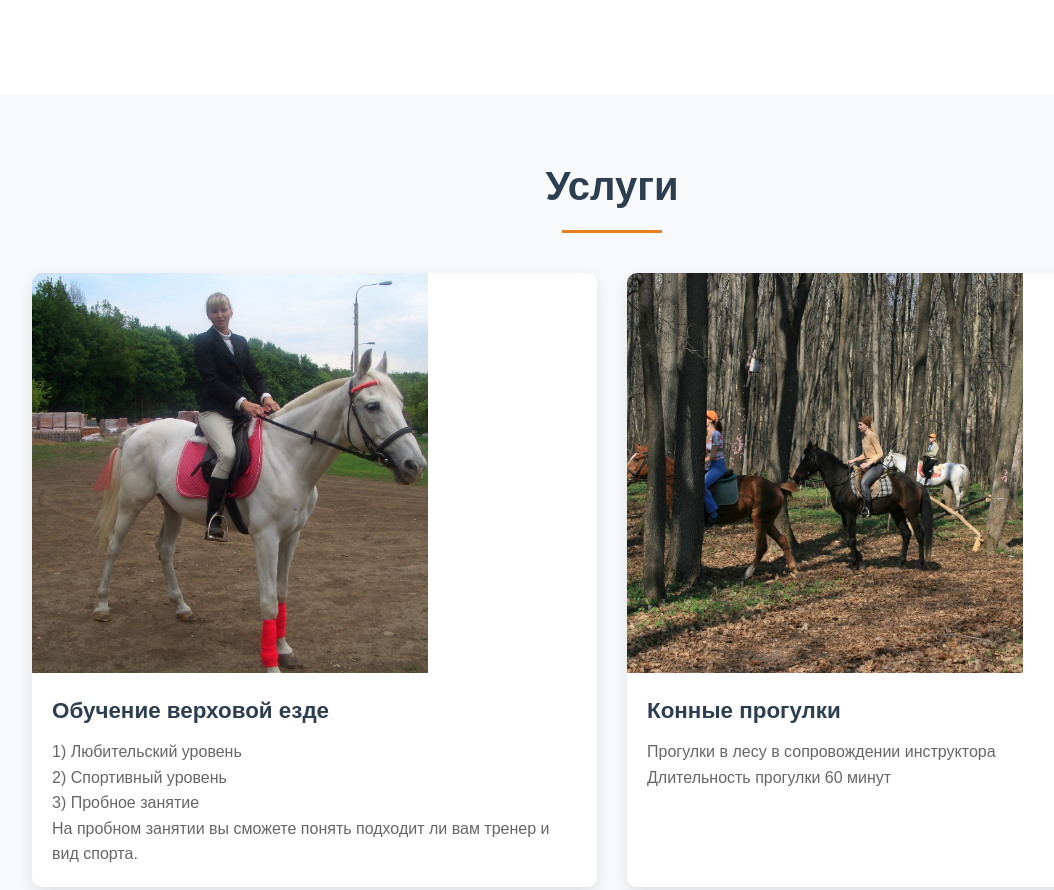
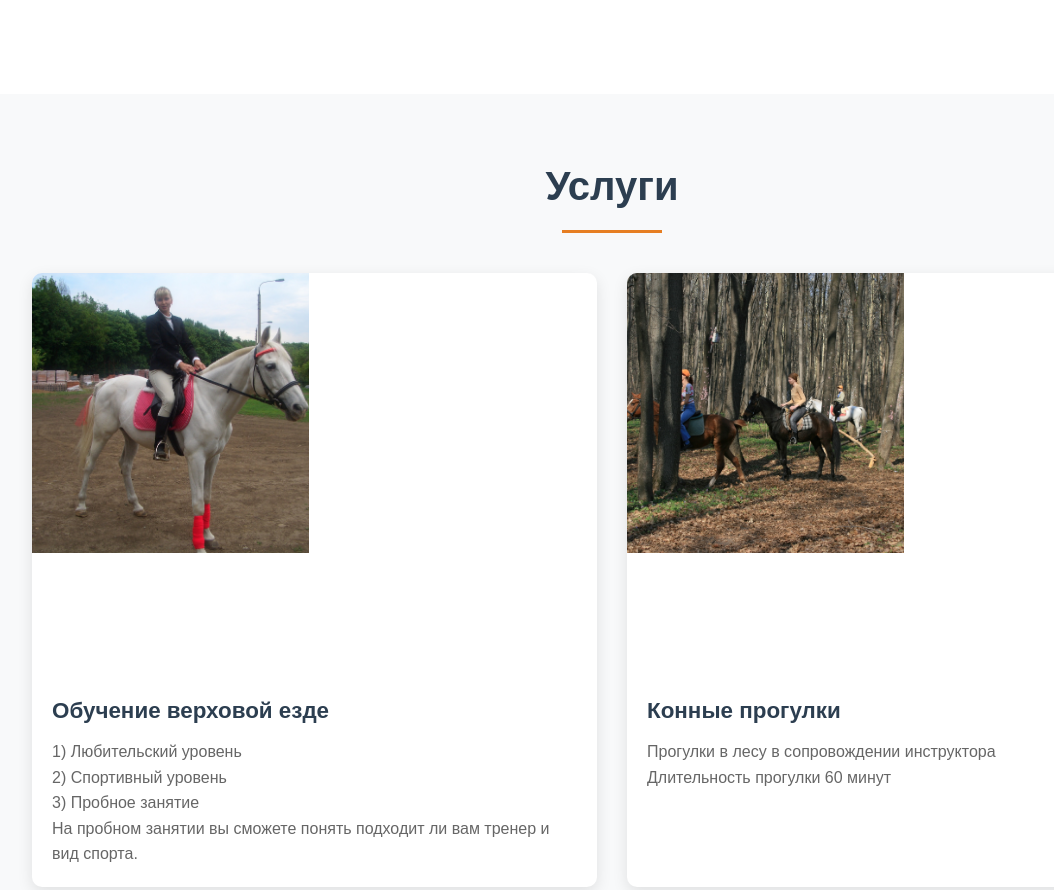
Before and after one commit to bord6951-stack/progekt_Borisoff_itog_2, a plain HTML site: page index.html in a window 1280 px wide. Shown: the part 831-1721 px from the top of the page, without its empty margins (28-1082 px from the left). Drawn offline with Linux system fonts and the light colour scheme.

Commit message:
Update style.css

```diff
--- a/style.css
+++ b/style.css
@@ -254,8 +254,8 @@ body {
 }
 
 .card-image img {
-    width: 100%;
-    height: 100%;
+    width: 70%;
+    height: 70%;
     object-fit: cover;
     transition: transform 0.5s ease;
 }
```
